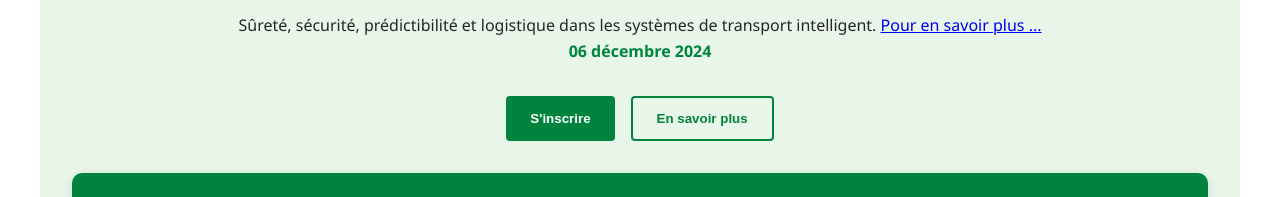
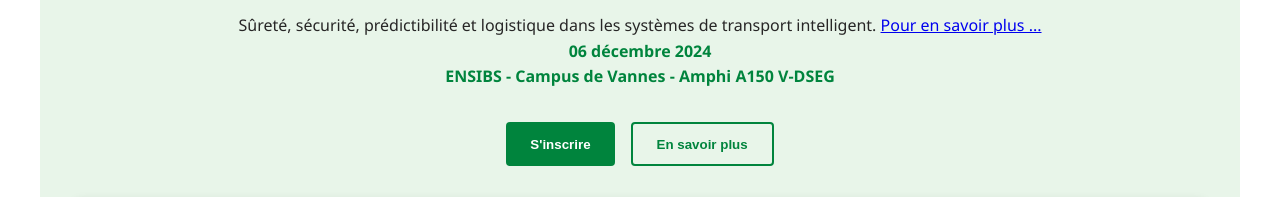
Before and after one commit to split2024/split, a website built with Vite: page index.html in a window 1280 px wide. Shown: the part 211-408 px from the top of the page. Built offline with nearby package versions, Linux system fonts and the light colour scheme.

Commit message:
Ajout ou modification du fichier

```diff
--- a/index.html
+++ b/index.html
@@ -27,7 +27,7 @@
     <main>
         <section id="accueil" class="active">
             <h1>Journée Scientifique - SPLIT 2024 -</h1>
-            <p class="subtitle navigate">Sûreté, sécurité, prédictibilité et logistique dans les systèmes de transport intelligent. <a href="#presentation">Pour en savoir plus ...</a> <br> <span style="color: #00843D; font-weight: bold;">06 décembre 2024</span></p>
+            <p class="subtitle navigate">Sûreté, sécurité, prédictibilité et logistique dans les systèmes de transport intelligent. <a href="#presentation">Pour en savoir plus ...</a> <br> <span style="color: #00843D; font-weight: bold;">06 décembre 2024 <br> ENSIBS - Campus de Vannes - Amphi A150 V-DSEG</span></p>
 
             <div class="cta-buttons">
                 <button id="inscription-btn" class="primary-btn">S'inscrire</button>
```
